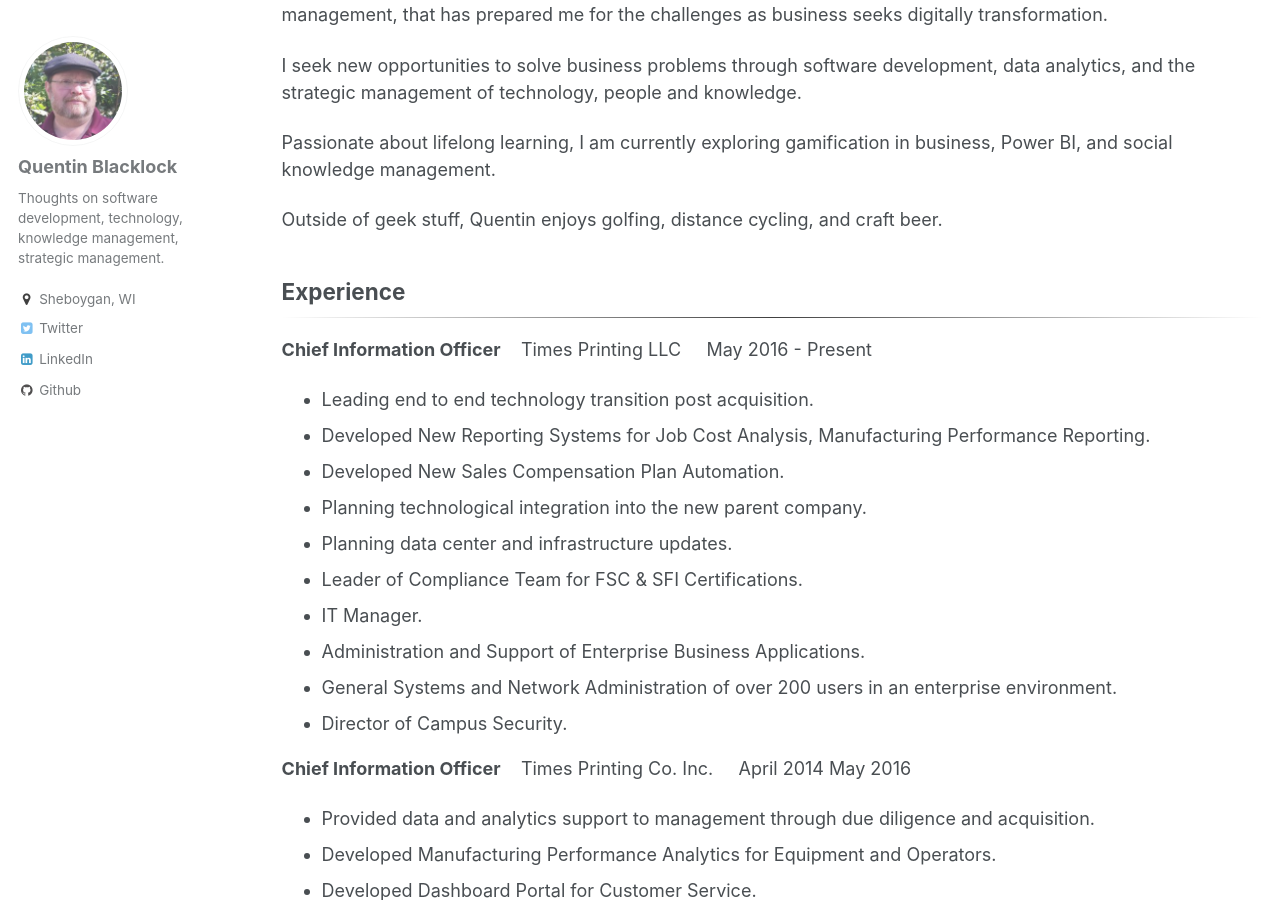
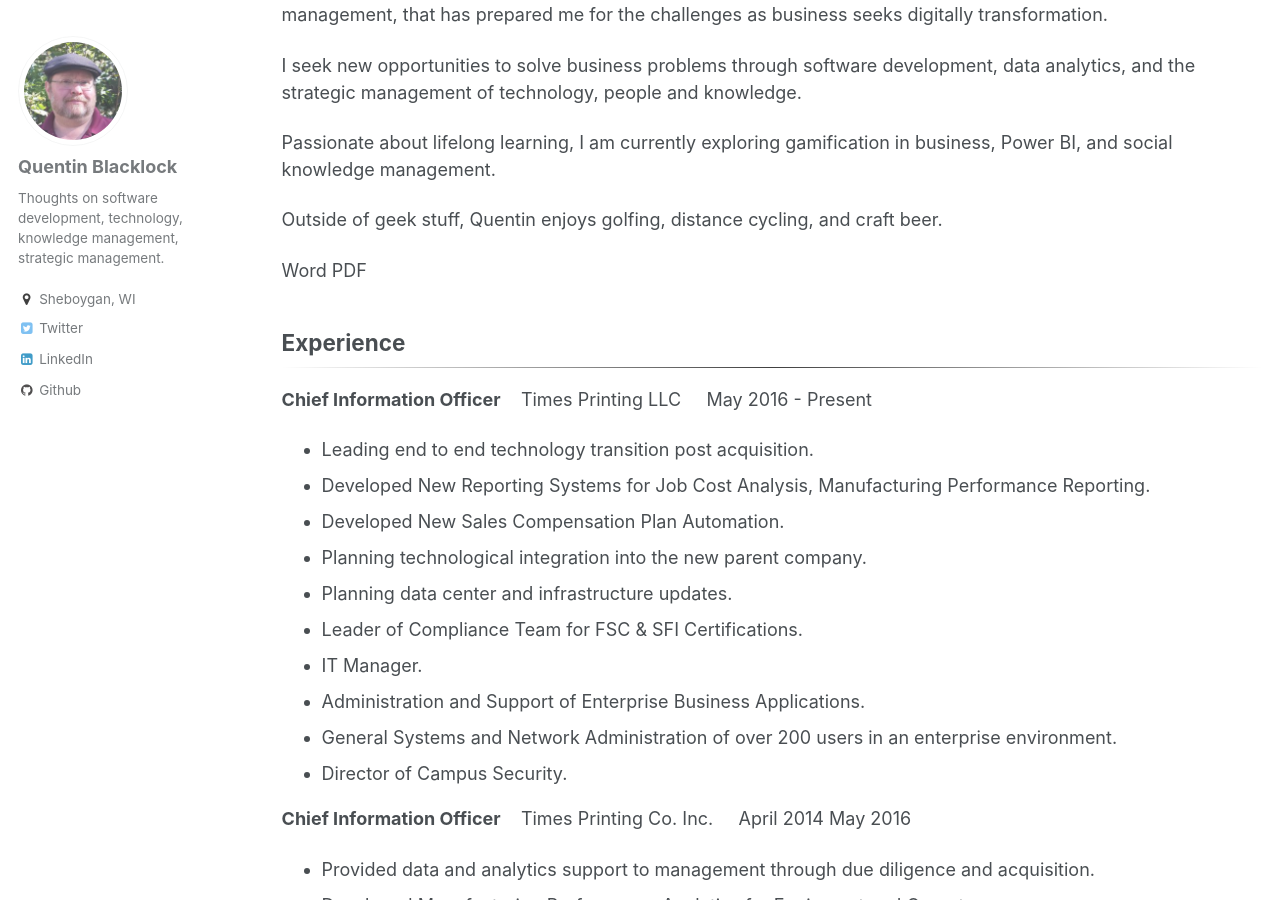
Before and after one commit to quentin-blacklock/quentin-blacklock.github.io, a Jekyll site: the page built from _pages/about.md, in a window 1280 px wide and 900 px high, scrolled down 437 px. Built offline with Jekyll 4.4.1, drawn with Linux system fonts in a browser that asks for light colours.

Commit message:
Added Dload Resume

```diff
--- a/_pages/about.md
+++ b/_pages/about.md
@@ -21,7 +21,7 @@
 
 Outside of geek stuff, Quentin enjoys golfing, distance cycling, and craft beer.
 
-
+[Word](../cdn.QuentinReume.docx) [PDF](../cdn.QuentinReume.pdf)
 
 ## Experience
 _____
```
Also changed, not shown: 2 other files.
